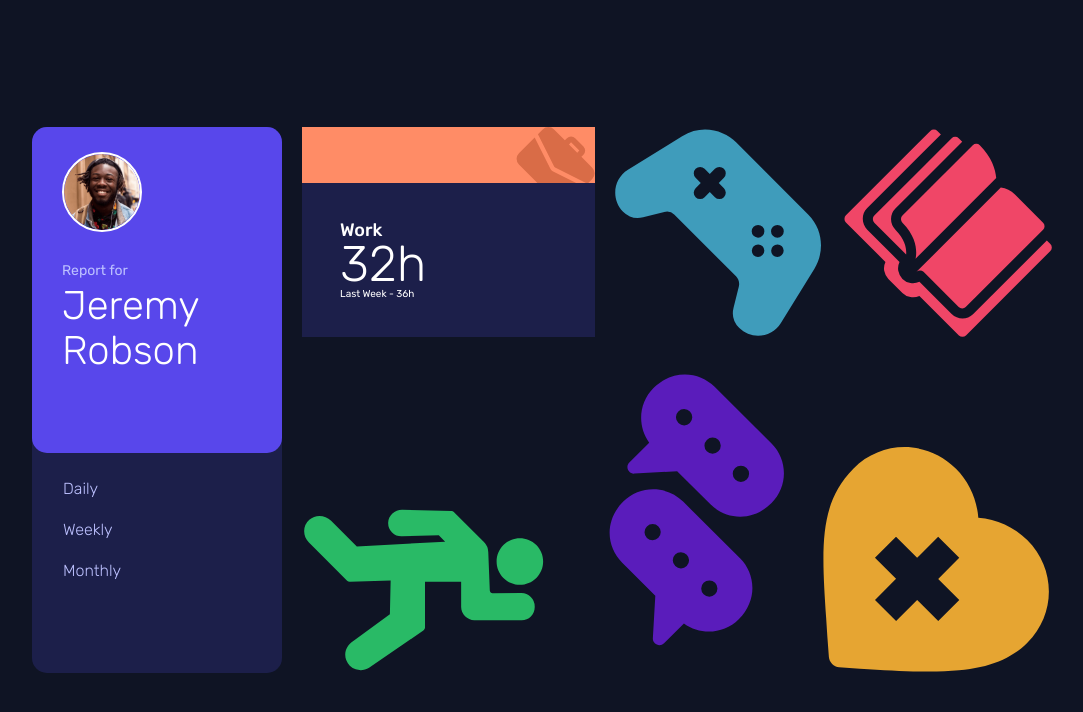
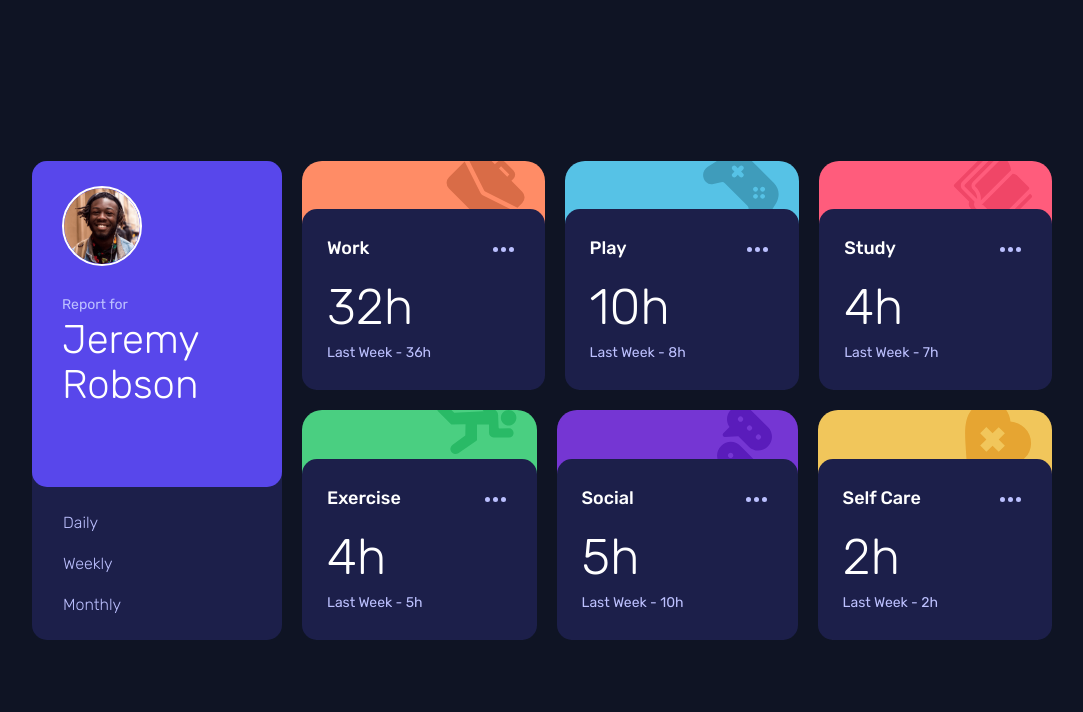
Before and after one commit to GabrielOJorge/time-tracking-dashboard, a plain HTML site: page index.html in a window 1280 px wide. Shown: the whole page, without its empty margins (98-1181 px from the left). Drawn offline with Linux system fonts and the light colour scheme.

Commit message:
Add time-card variations CSS

```diff
--- a/index.html
+++ b/index.html
@@ -41,27 +41,77 @@
       <div class="top">
         <div class="time-card -work">
           <div class="time">
-            <h2>Work</h2>
-            <h1>32h</h1>
-            <h3>Last Week - 36h</h3>
+            <div class="info">
+              <h2>Work</h2>
+              <h1>32h</h1>
+              <h3>Last Week - 36h</h3>
+            </div>
+            <button class="options">
+              <img src="src/assets/images/icon-ellipsis.svg" alt="">
+            </button>
           </div>
         </div>
-        <div class="time-card">
-          <img src="src/assets/images/icon-play.svg" alt="Play Icon">
+        <div class="time-card -play">
+          <div class="time">
+            <div class="info">
+              <h2>Play</h2>
+              <h1>10h</h1>
+              <h3>Last Week - 8h</h3>
+            </div>
+            <button class="options">
+              <img src="src/assets/images/icon-ellipsis.svg" alt="">
+            </button>
+          </div>
         </div>
-        <div class="time-card">
-          <img src="src/assets/images/icon-study.svg" alt="Study Icon">
+        <div class="time-card -study">
+          <div class="time">
+            <div class="info">
+              <h2>Study</h2>
+              <h1>4h</h1>
+              <h3>Last Week - 7h</h3>
+            </div>
+            <button class="options">
+              <img src="src/assets/images/icon-ellipsis.svg" alt="">
+            </button>
+          </div>
         </div>
       </div>
       <div class="bottom">
-        <div class="time-card">
-          <img src="src/assets/images/icon-exercise.svg" alt="Exercise Icon">
+        <div class="time-card -exercise">
+          <div class="time">
+            <div class="info">
+              <h2>Exercise</h2>
+              <h1>4h</h1>
+              <h3>Last Week - 5h</h3>
+            </div>
+            <button class="options">
+              <img src="src/assets/images/icon-ellipsis.svg" alt="">
+            </button>
+          </div>
         </div>
-        <div class="time-card">
-          <img src="src/assets/images/icon-social.svg" alt="Social Icon">
+        <div class="time-card -social">
+          <div class="time">
+            <div class="info">
+              <h2>Social</h2>
+              <h1>5h</h1>
+              <h3>Last Week - 10h</h3>
+            </div>
+            <button class="options">
+              <img src="src/assets/images/icon-ellipsis.svg" alt="">
+            </button>
+          </div>
         </div>
-        <div class="time-card">
-          <img src="src/assets/images/icon-self-care.svg" alt="Self Care Icon">
+        <div class="time-card -self-care">
+          <div class="time">
+            <div class="info">
+              <h2>Self Care</h2>
+              <h1>2h</h1>
+              <h3>Last Week - 2h</h3>
+            </div>
+            <button class="options">
+              <img src="src/assets/images/icon-ellipsis.svg" alt="">
+            </button>
+          </div>
         </div>
       </div>
     </div>
--- a/src/components/time-card/time-card.css
+++ b/src/components/time-card/time-card.css
@@ -2,45 +2,61 @@
   display: flex;
   flex-direction: column;
   justify-content: flex-end;
+  border-radius: 2rem;
 }
 
 .time {
   display: flex;
+  align-items: flex-start;
+  justify-content: space-between;
+  background-color: var(--clr-dark-blue);
+  border-radius: 1.5rem;
+  padding: 3rem 2.5rem 3rem;
+}
+
+.time .info {
+  display: flex;
   flex-direction: column;
-  padding: 3.8rem;
-  background-color: var(--clr-dark-blue);
+}
+
+.time h1 {
+  font-size: clamp(4.5rem, 5rem, 10vw);
+  font-weight: 300;
+  margin-bottom: 1.4rem;
 }
 
 .time h2 {
   font-size: clamp(1.6rem, 1.8rem, 2vw);
   font-weight: 500;
+  margin-bottom: 2.5rem;
 }
 
-.time h1 {
-  font-size: clamp(4.5rem, 5rem, 10vw);
-  font-weight: 300;
+.time h3 {
+  color: var(--clr-pale-blue);
+  font-size: clamp(1.2rem, 1.4rem, 2vw);
 }
 
+
 .time-card.-work {
-  background: url(../../assets/images/icon-work.svg) no-repeat top right var(--clr-light-orange);
+  background: url(../../assets/images/icon-work.svg) no-repeat top -10px right 20px var(--clr-light-orange);
 }
 
-/* .time-card.-play {
-
+.time-card.-play {
+background: url(../../assets/images/icon-play.svg) no-repeat top -10px right 20px var(--clr-soft-blue);
 }
 
 .time-card.-study {
-
+  background: url(../../assets/images/icon-study.svg) no-repeat top -10px right 20px var(--clr-light-red);
 }
 
 .time-card.-exercise {
-
+  background: url(../../assets/images/icon-exercise.svg) no-repeat top -10px right 20px var(--clr-lime-green);
 }
 
 .time-card.-social {
-
+  background: url(../../assets/images/icon-social.svg) no-repeat top -10px right 20px var(--clr-violet);
 }
 
 .time-card.-self-care {
-
-} */
+  background: url(../../assets/images/icon-self-care.svg) no-repeat top -10px right 20px var(--clr-soft-yellow);
+}
```
